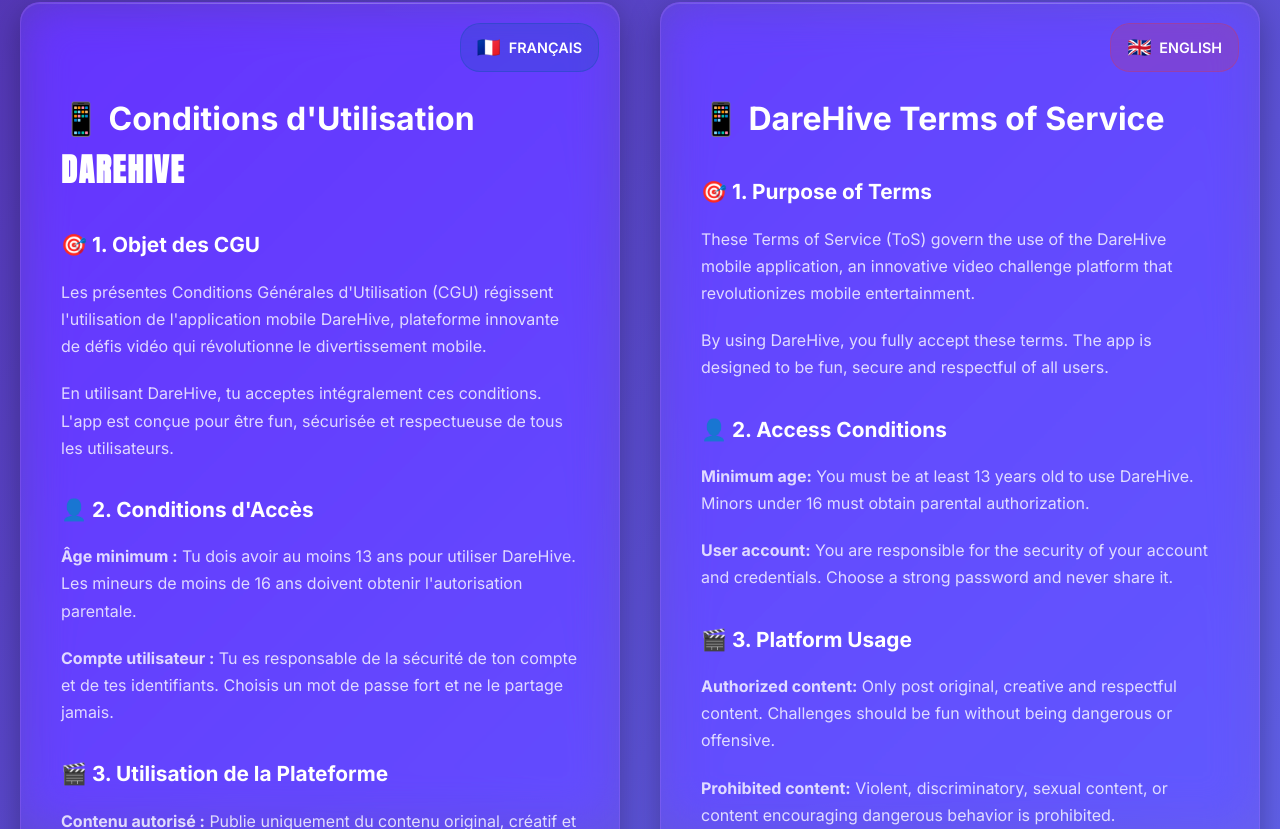
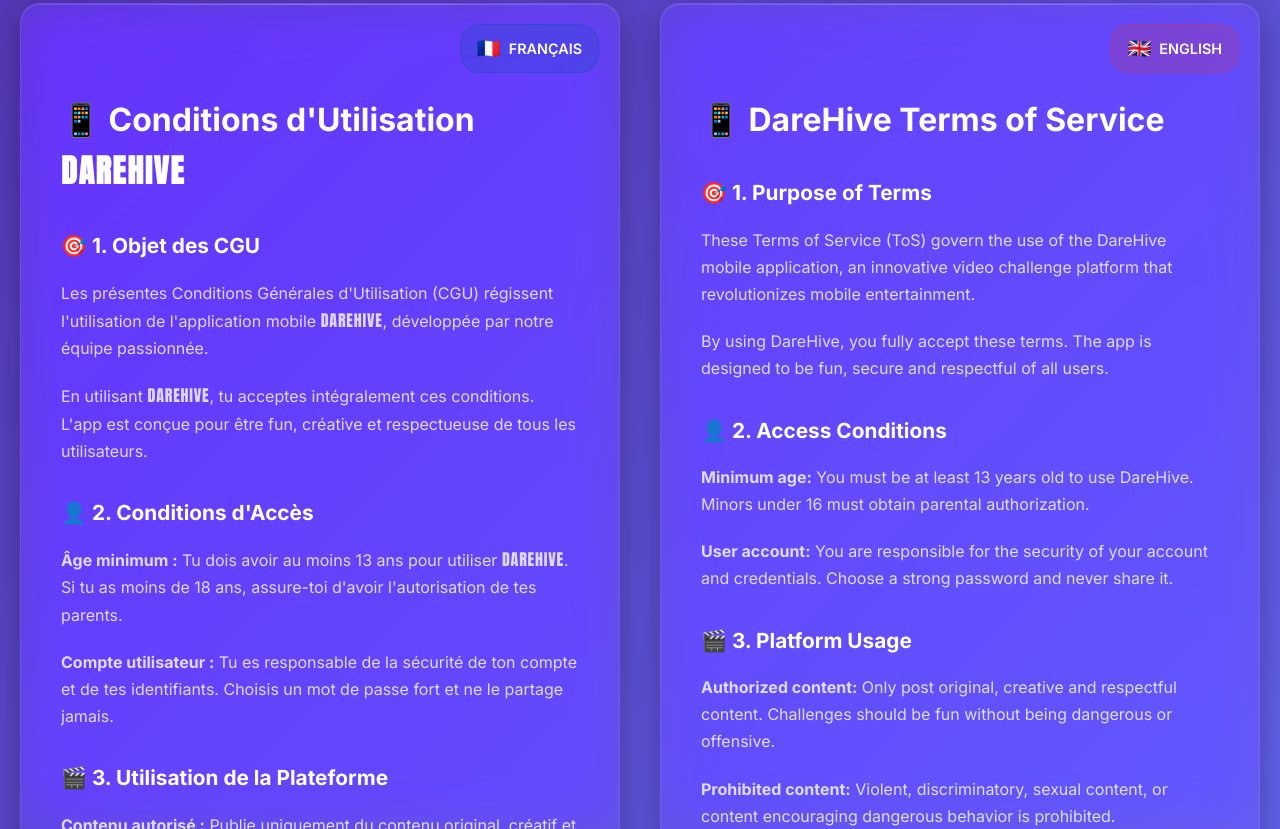
Before and after one commit to RaphPitz/darehive-site, a Next.js app: page /cgu in a window 1280 px wide. Shown: the part 696-1525 px from the top of the page. Built offline with nearby package versions, Linux system fonts and the light colour scheme.

Commit message:
DAREHIVE en majuscule et police Anton dans toutes les pages (confidentialité, CGU, fonctionnalités)

```diff
--- a/src/app/cgu/page.tsx
+++ b/src/app/cgu/page.tsx
@@ -20,7 +20,7 @@
             📋 Conditions Générales d&apos;Utilisation <span className="darehive-text">DAREHIVE</span>
           </h1>
           <h2 className="hero-subtitle">
-            Les règles du jeu pour une expérience DareHive au top !
+            Les règles du jeu pour une expérience <span className="darehive-text">DAREHIVE</span> au top !
           </h2>
           <p style={{
             color: 'var(--text-secondary)',
@@ -75,20 +75,20 @@
                   🎯 1. Objet des CGU
                 </h3>
                 <p style={{ marginBottom: '20px' }}>
-                  Les présentes Conditions Générales d&apos;Utilisation (CGU) régissent l&apos;utilisation de l&apos;application mobile DareHive,
-                  plateforme innovante de défis vidéo qui révolutionne le divertissement mobile.
+                  Les présentes Conditions Générales d&apos;Utilisation (CGU) régissent l&apos;utilisation de l&apos;application mobile <span className="darehive-text">DAREHIVE</span>,
+                  développée par notre équipe passionnée.
                 </p>
                 <p style={{ marginBottom: '20px' }}>
-                  En utilisant DareHive, tu acceptes intégralement ces conditions. L&apos;app est conçue pour être fun,
-                  sécurisée et respectueuse de tous les utilisateurs.
+                  En utilisant <span className="darehive-text">DAREHIVE</span>, tu acceptes intégralement ces conditions. L&apos;app est conçue pour être fun,
+                  créative et respectueuse de tous les utilisateurs.
                 </p>
 
                 <h3 style={{ color: 'var(--text-primary)', fontSize: '1.3rem', marginTop: '30px', marginBottom: '15px' }}>
                   👤 2. Conditions d&apos;Accès
                 </h3>
                 <p style={{ marginBottom: '20px' }}>
-                  <strong>Âge minimum :</strong> Tu dois avoir au moins 13 ans pour utiliser DareHive.
-                  Les mineurs de moins de 16 ans doivent obtenir l&apos;autorisation parentale.
+                  <strong>Âge minimum :</strong> Tu dois avoir au moins 13 ans pour utiliser <span className="darehive-text">DAREHIVE</span>.
+                  Si tu as moins de 18 ans, assure-toi d&apos;avoir l&apos;autorisation de tes parents.
                 </p>
                 <p style={{ marginBottom: '20px' }}>
                   <strong>Compte utilisateur :</strong> Tu es responsable de la sécurité de ton compte et de tes identifiants.
--- a/src/app/confidentialite/head.tsx
+++ b/src/app/confidentialite/head.tsx
@@ -1,8 +1,8 @@
 export default function Head() {
   return (
     <>
-      <title>Confidentialité – DareHive</title>
-      <meta name="description" content="DareHive respecte ta vie privée : données sécurisées, aucun tracking caché, suppression facile du compte. Découvre notre politique de confidentialité." />
+      <title>Confidentialité – <span className='darehive-text'>DAREHIVE</span></title>
+      <meta name="description" content="DAREHIVE respecte ta vie privée : données sécurisées, aucun tracking caché, suppression facile du compte. Découvre notre politique de confidentialité." />
     </>
   );
 }
--- a/src/app/confidentialite/page.tsx
+++ b/src/app/confidentialite/page.tsx
@@ -17,7 +17,7 @@
       <section className="hero-section">
         <div style={{ maxWidth: '1200px', margin: '0 auto' }}>
           <h1 className="hero-title">
-            🔒 Politique de Confidentialité
+            🛡️ Politique de Confidentialité <span className="darehive-text">DAREHIVE</span>
           </h1>
           <h2 className="hero-subtitle">
             Tes données sont précieuses, on les protège comme un trésor !
@@ -67,7 +67,7 @@
                 color: 'var(--text-primary)',
                 marginTop: '40px'
               }}>
-                🛡️ Politique de Confidentialité DareHive
+                🛡️ <span className="darehive-text">DAREHIVE</span> Privacy Policy
               </h2>
 
               <div style={{ color: 'var(--text-secondary)', fontSize: '1rem', lineHeight: '1.7' }}>
--- a/src/app/fonctionnalites/page.tsx
+++ b/src/app/fonctionnalites/page.tsx
@@ -127,7 +127,7 @@
                   lineHeight: '1.6',
                   marginBottom: '20px'
                 }}>
-                  Algorithme avancé qui te propose le contenu le plus engageant de la communauté DareHive.
+                  Algorithme avancé qui te propose le contenu le plus engageant de la communauté <span className="darehive-text">DAREHIVE</span>.
                 </p>
                 <ul style={{
                   color: 'var(--text-secondary)',
@@ -167,7 +167,7 @@
                   lineHeight: '1.6',
                   marginBottom: '20px'
                 }}>
-                  Monte dans les rangs, débloque des récompenses exclusives et deviens une légende de DareHive ! Classements mensuels avec remise à zéro.
+                  Monte dans les rangs, débloque des récompenses exclusives et deviens une légende de <span className="darehive-text">DAREHIVE</span> ! Classements mensuels avec remise à zéro.
                 </p>
                 <ul style={{
                   color: 'var(--text-secondary)',
@@ -420,7 +420,7 @@
           margin: '0 auto 50px',
           lineHeight: '1.6'
         }}>
-          Télécharge DareHive maintenant et découvre toutes ces fonctionnalités révolutionnaires ! Les plus actifs recevront bientôt des bons Amazon !
+          Télécharge <span className="darehive-text">DAREHIVE</span> maintenant et découvre toutes ces fonctionnalités révolutionnaires ! Les plus actifs recevront bientôt des bons Amazon !
         </p>
 
         <div className="download-badges">
```
